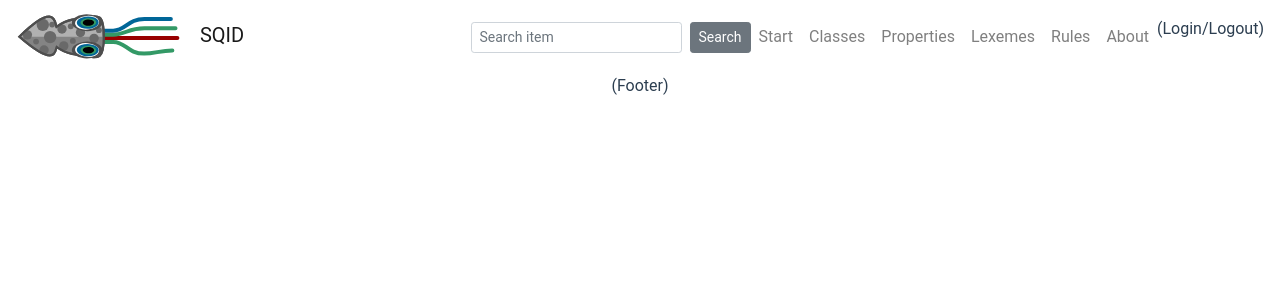
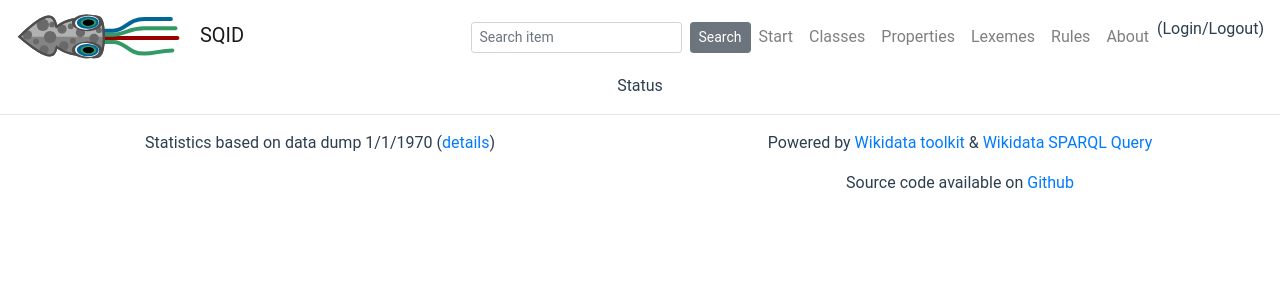
Before and after one commit to higa4/SQID, a Vue app: page /status in a window 1280 px wide. Shown: the top 300 px of the page. Built offline with nearby package versions, Linux system fonts and the light colour scheme.

Commit message:
Add support for i18n

```diff
--- a/src/components/AppFooter.vue
+++ b/src/components/AppFooter.vue
@@ -1,5 +1,33 @@
 <template>
-  <div class="container-fluid">
-    <span>(Footer)</span>
+  <div>
+    <hr />
+    <div class="container-fluid">
+      <div class="row justify-content-between">
+        <div class="col-md-6">
+          <p>{{ $t('footer.statDate', { date: $d(statsDate) }) }}
+          (<router-link to="/status">{{ $t('footer.statLink') }}</router-link>)</p>
+        </div>
+        <div class="col-md-6">
+          <p>{{ $t('footer.poweredBy') }}
+            <a href="https://github.com/Wikidata/Wikidata-Toolkit">Wikidata toolkit</a> &amp;
+            <a href="https://query.wikidata.org/">Wikidata SPARQL Query</a>
+          </p>
+          <i18n path="footer.sourceCode" tag="p">
+            <a href="https://github.com/Wikidata/SQID">Github</a>
+          </i18n>
+        </div>
+      </div>
+    </div>
   </div>
 </template>
+
+<script lang="ts">
+import { Component, Vue } from 'vue-property-decorator'
+
+@Component
+export default class AppFooter extends Vue {
+  private get statsDate(): Date {
+    return new Date(0)
+  }
+}
+</script>
--- a/src/components/AppNavbar.vue
+++ b/src/components/AppNavbar.vue
@@ -29,12 +29,12 @@ import AppNavbarLogin from './AppNavbarLogin.vue'
     }})
 export default class AppNavbar extends Vue {
     private navlinks: Navlink[] = [
-        { target: '/', label: 'Start', exact: true },
+        { target: {name: 'home'}, label: 'Start', exact: true },
         { target: '/classes', label: 'Classes' },
         { target: '/properties', label: 'Properties' },
         { target: '/lexemes', label: 'Lexemes' },
         { target: '/rules', label: 'Rules' },
-        { target: '/about', label: 'About' },
+        { target: {name: 'about'}, label: 'About' },
     ]
 }
 </script>
--- a/src/i18n.ts
+++ b/src/i18n.ts
@@ -1,23 +1,30 @@
 import Vue from 'vue'
-import VueI18n, { LocaleMessages } from 'vue-i18n'
+import VueI18n from 'vue-i18n'
+import enMessages from '@/locales/en'
 
 Vue.use(VueI18n)
 
-function loadLocaleMessages(): LocaleMessages {
-  const locales = require.context('./locales', true, /[A-Za-z0-9-_,\s]+\.json$/i)
-  const messages: LocaleMessages = {}
-  locales.keys().forEach((key) => {
-    const matched = key.match(/([A-Za-z0-9-_]+)\./i)
-    if (matched && matched.length > 1) {
-      const locale = matched[1]
-      messages[locale] = locales(key)
-    }
-  })
-  return messages
+export const i18n = new VueI18n({
+  locale: process.env.VUE_APP_I18N_LOCALE || 'en',
+  fallbackLocale: process.env.VUE_APP_I18N_FALLBACK_LOCALE || 'en',
+  messages: {en: enMessages},
+})
+
+const loadedTranslations = ['en']
+
+function setCurrentTranslation(lang: string) {
+  i18n.locale = lang
 }
 
-export default new VueI18n({
-  locale: process.env.VUE_APP_I18N_LOCALE || 'en',
-  fallbackLocale: process.env.VUE_APP_I18N_FALLBACK_LOCALE || 'en',
-  messages: loadLocaleMessages(),
-})
+export async function loadTranslation(lang: string) {
+  if (i18n.locale !== lang) {
+    if (!loadedTranslations.includes(lang)) {
+      const msgs = await import(/* webpackChunkName: "lang-[request]" */ `@/locales/${lang}.ts`)
+      i18n.setLocaleMessage(lang, msgs.default)
+      loadedTranslations.push(lang)
+    }
+    setCurrentTranslation(lang)
+  }
+}
+
+export default i18n
--- a/src/locales/en.json
+++ /dev/null
@@ -1,3 +0,0 @@
-{
-  "message": "hello i18n !!"
-}
--- /dev/null
+++ b/src/locales/en.ts
@@ -0,0 +1,20 @@
+import { LocaleMessages } from 'vue-i18n'
+
+export const messages: LocaleMessages = {
+  pageTitle: {
+    start: 'Start',
+    about: 'About',
+    classes: 'Classes',
+    properties: 'Properties',
+    query: 'Query',
+    rules: 'Rules',
+    lexemes: 'Lexemes',
+  },
+  footer: {
+    statDate: 'Statistics based on data dump {date}',
+    statLink: 'details',
+    poweredBy: 'Powered by',
+    sourceCode: 'Source code available on {0}',
+  },
+}
+export default messages
--- a/src/router.ts
+++ b/src/router.ts
@@ -1,7 +1,8 @@
 import Vue from 'vue'
 import Router from 'vue-router'
-import Home from './views/Home.vue'
+import Home from '@/views/Home.vue'
 import NProgress from 'nprogress'
+import { loadTranslation } from '@/i18n.ts'
 
 Vue.use(Router)
 
@@ -20,7 +21,12 @@ const router = new Router({
       // route level code-splitting
       // this generates a separate chunk (about.[hash].js) for this route
       // which is lazy-loaded when the route is visited.
-      component: () => import(/* webpackChunkName: "about" */ './views/About.vue'),
+      component: () => import(/* webpackChunkName: "about" */ '@/views/About.vue'),
+    },
+    {
+      path: '/status',
+      name: 'status',
+      component: () => import(/* webpackChunkName: "status" */ '@/views/Status.vue'),
     },
   ],
 })
@@ -30,6 +36,16 @@ router.beforeResolve((_to, _from, next) => {
   next()
 })
 
+router.beforeEach(async (to, _from, next) => {
+  const query = to.query
+  if (query && 'lang' in query) {
+    const lang = to.query.lang.toString()
+    await loadTranslation(lang)
+  }
+
+  next()
+})
+
 router.afterEach((_to, _from) => NProgress.done())
 
 export default router
--- /dev/null
+++ b/src/views/Status.vue
@@ -0,0 +1,3 @@
+<template>
+  <span>Status</span>
+</template>
```
Also changed, not shown: src/App.vue (+4 -4 lines), src/components/AppNavbarNavlinks.vue (+5 -4 lines), src/locales/de.ts (added, +20 -0 lines).
